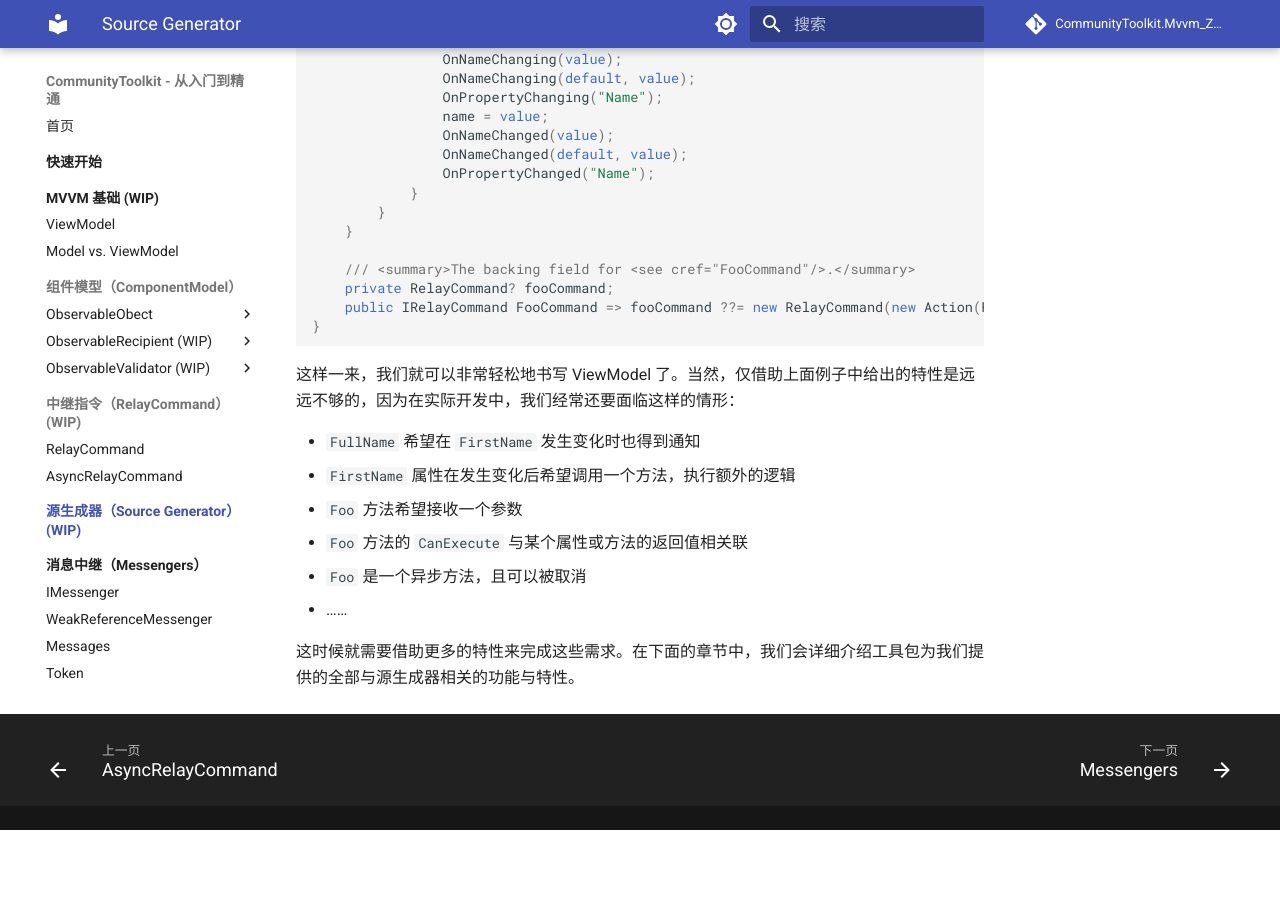
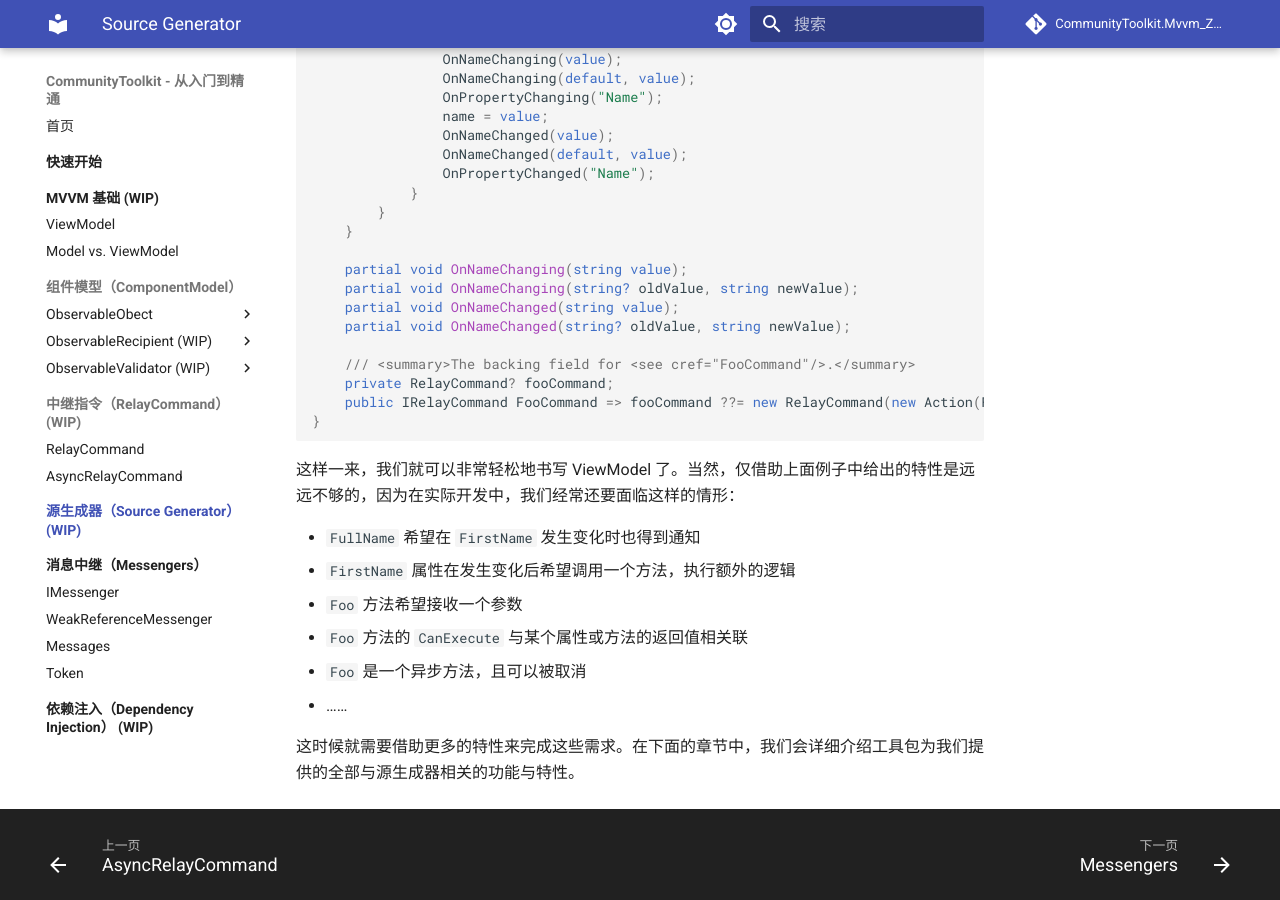
Before and after one commit to BYJRK/CommunityToolkit.Mvvm_ZeroToHero, an MkDocs documentation site: the page built from docs/Source Generator/index.md, in a window 1280 px wide and 900 px high, scrolled down 986 px. Built offline with MkDocs 1.6.1 and Material for MkDocs 9.7.7, drawn with Linux system fonts in a browser that asks for light colours; comment, search, counter and statistics services are not loaded; before the commit the page ends 1816 px from its top, so only the background shows below that.

Commit message:
Add missing partial methods

```diff
--- a/docs/Source Generator/index.md
+++ b/docs/Source Generator/index.md
@@ -49,6 +49,11 @@
         }
     }
 
+    partial void OnNameChanging(string value);
+    partial void OnNameChanging(string? oldValue, string newValue);
+    partial void OnNameChanged(string value);
+    partial void OnNameChanged(string? oldValue, string newValue);
+
     /// <summary>The backing field for <see cref="FooCommand"/>.</summary>
     private RelayCommand? fooCommand;
     public IRelayCommand FooCommand => fooCommand ??= new RelayCommand(new Action(Foo));
```
